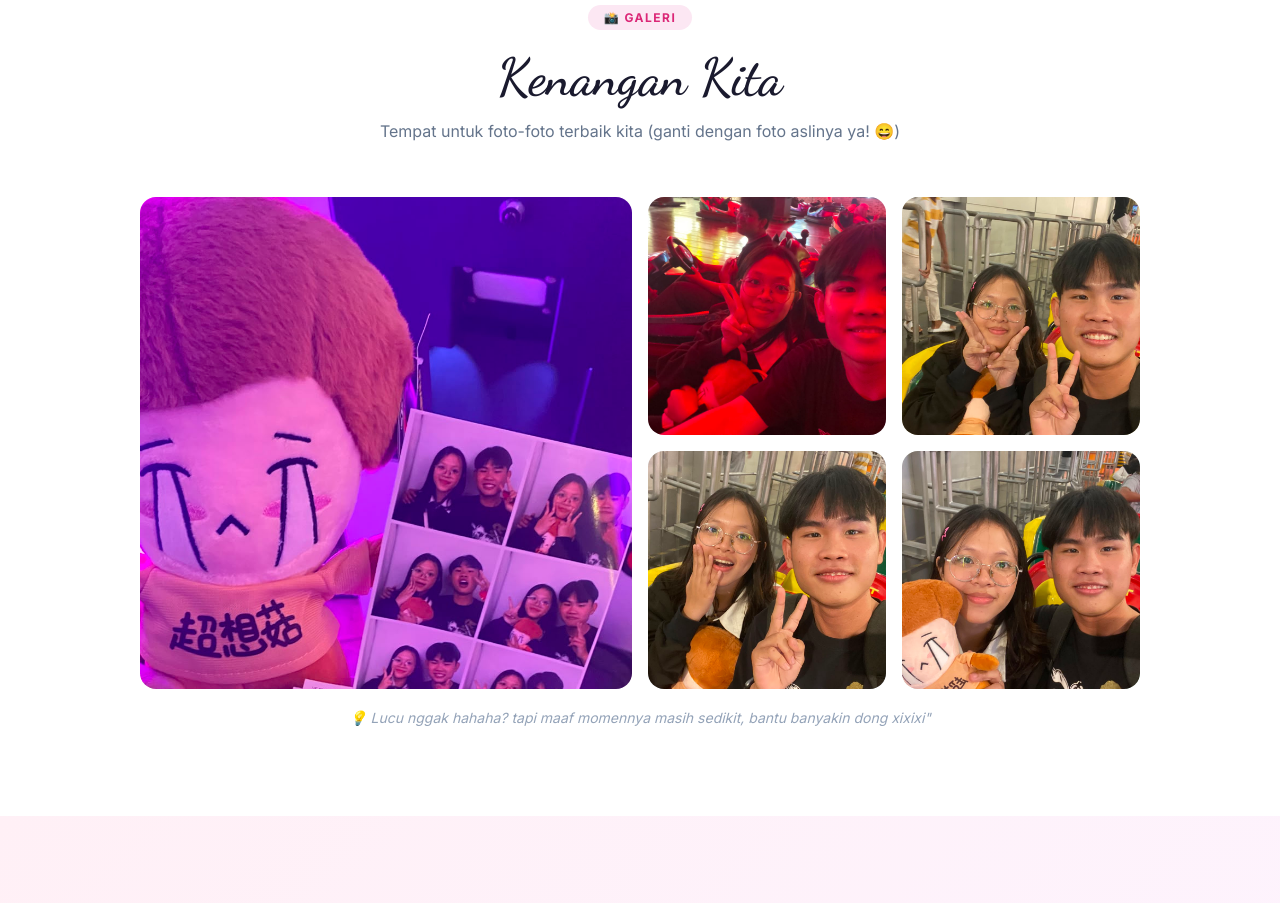
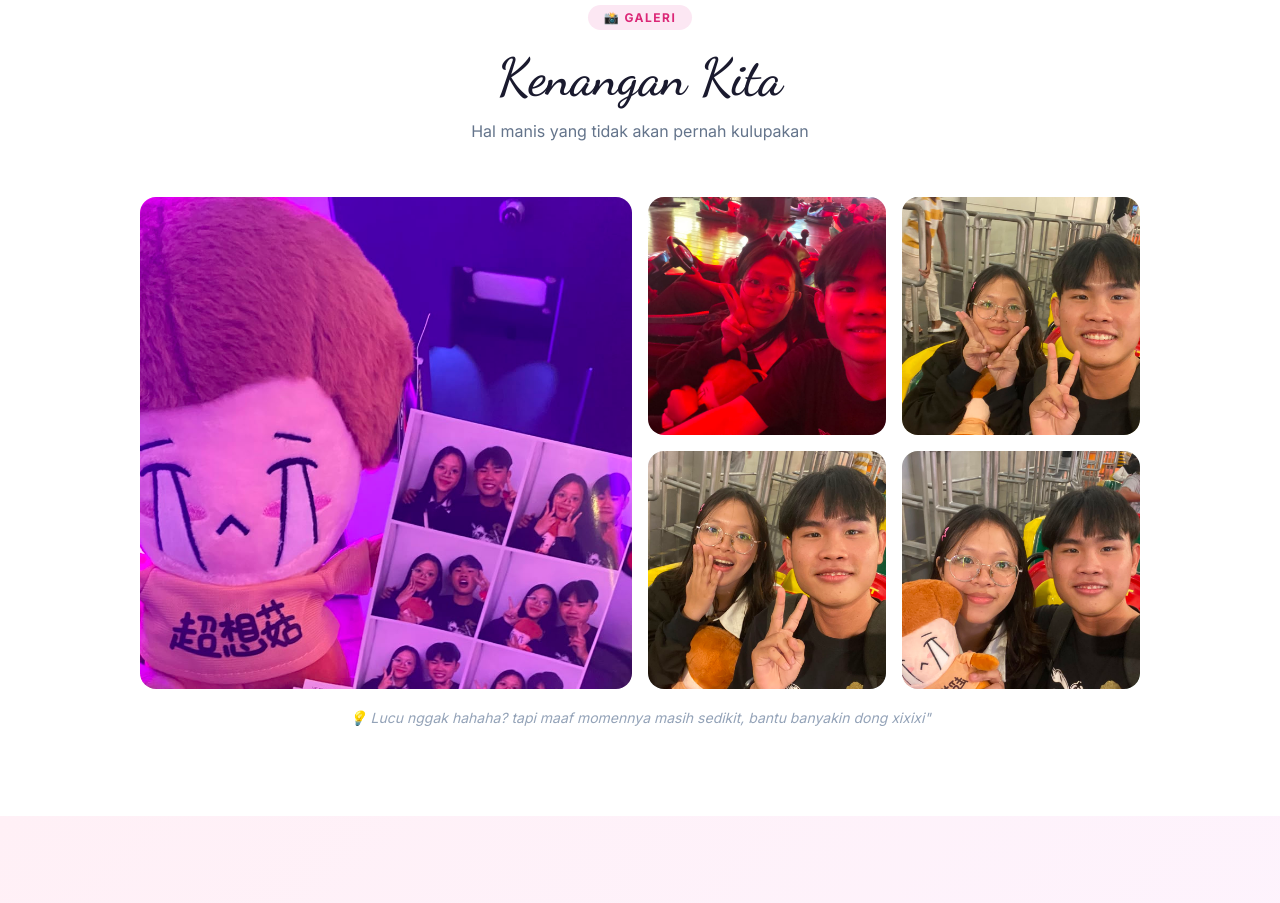
Before and after one commit to audreyexel-dot/for-livia, a plain HTML site: page index.html in a window 1280 px wide. Shown: the part 6440-7343 px from the top of the page. Drawn offline with nearby package versions, Linux system fonts and the light colour scheme; a web font is replaced by a local one.

Commit message:
index.html

```diff
--- a/index.html
+++ b/index.html
@@ -525,7 +525,7 @@
       <span class="section-label" style="background:#fce7f3; color:#db2777;">📸 Galeri</span>
     </div>
     <div class="section-title">Kenangan Kita</div>
-    <p class="section-sub">Tempat untuk foto-foto terbaik kita (ganti dengan foto aslinya ya! 😄)</p>
+    <p class="section-sub">Hal manis yang tidak akan pernah kulupakan</p>
     <div class="gallery-grid">
       <div class="gallery-item fade-in"><img src="fotobersama1.jpeg" alt="Foto Livia"></div>
       <div class="gallery-item fade-in"><img src="fotobersama2.jpeg" alt="Foto Livia"></div>
```
